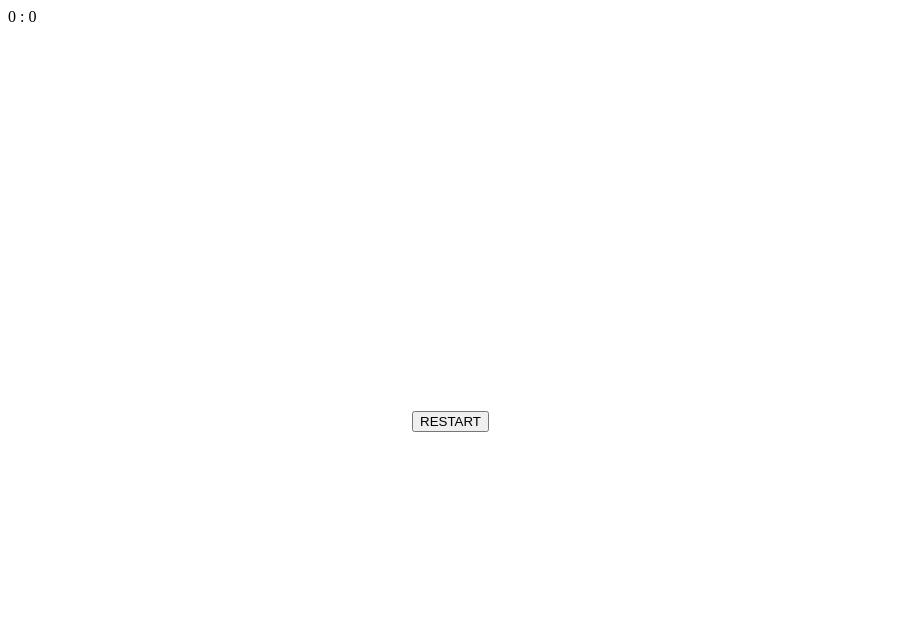
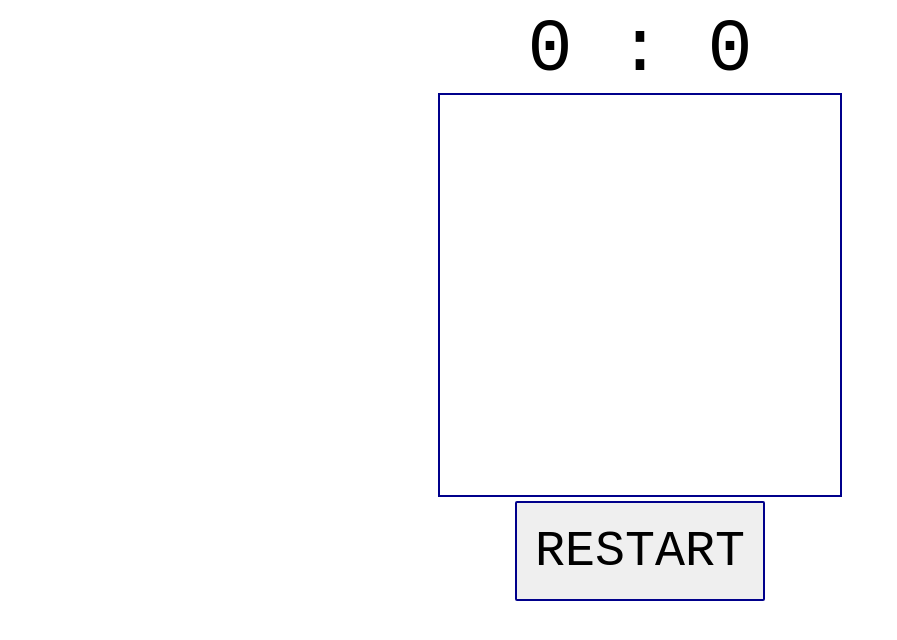
Before and after one commit to AKushch1337/Pong, a plain HTML site: page index.html in a window 1280 px wide. Shown: the whole page, without its empty margins (0-897 px from the left). Drawn offline with Linux system fonts and the light colour scheme.

Commit message:
Modified style.css file, changed fonts, aligned all the objects to center, made the border of canvas solid, in html added skip between canvas and button

```diff
--- a/style.css
+++ b/style.css
@@ -0,0 +1,19 @@
+#game {
+    text-align: center;
+}
+#gameScore {
+    font-family: "Courier New";
+    font-size: 75px;
+}
+#gameGround {
+    border: 2px solid darkblue;
+}
+#gameRestartBtn {
+    font-family: "Courier New";
+    font-size: 50px;
+    width: 250px;
+    height: 100px;
+    border: 2px solid darkblue;
+    border-radius: 2px;
+    cursor: pointer;
+}
```
Also changed, not shown: index.html (+1 -0 lines).
